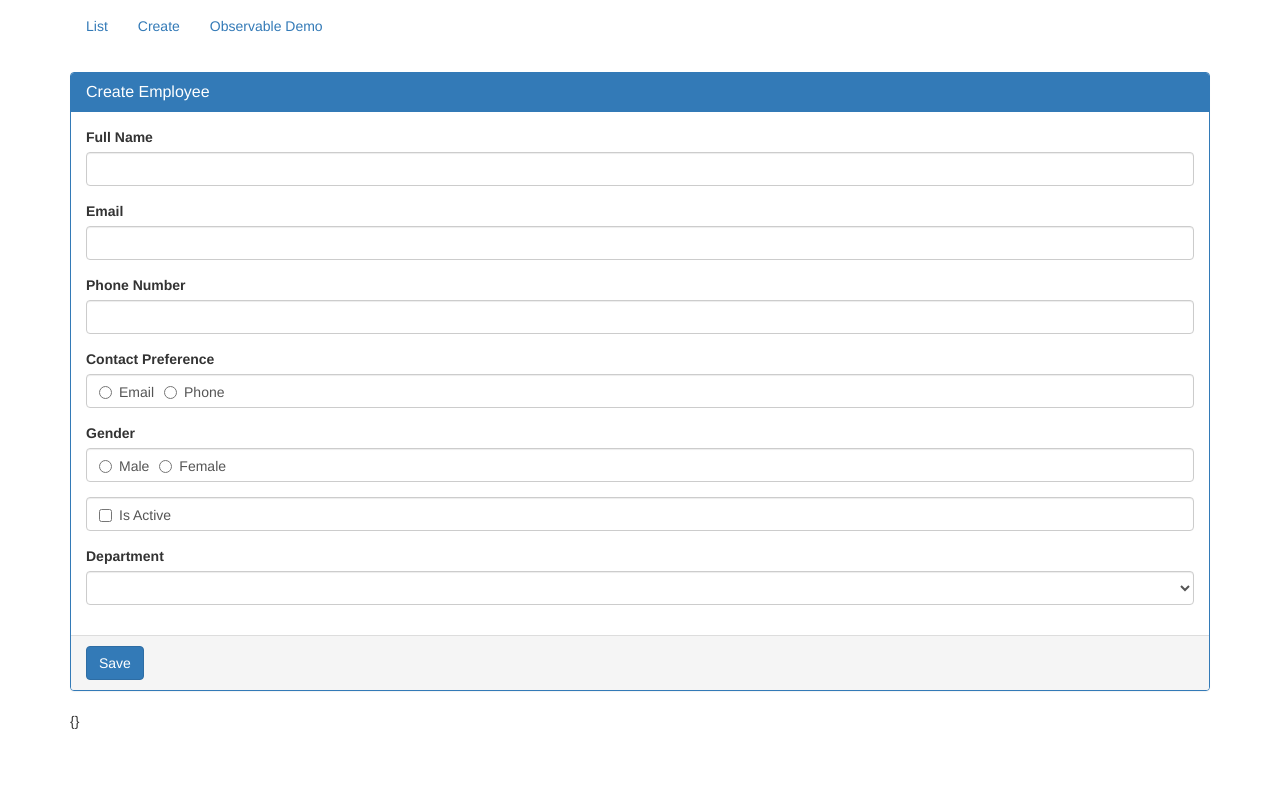
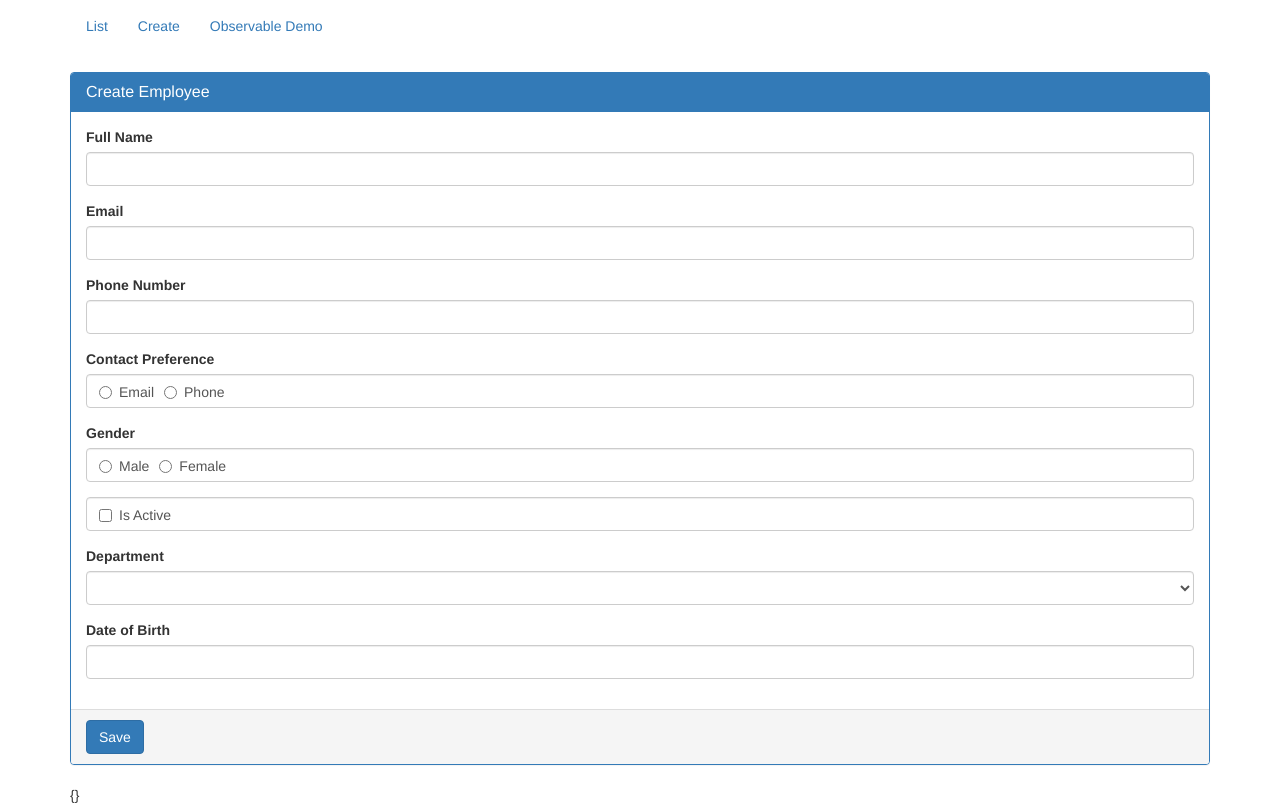
Before and after one commit to shimulseu042/Angular5CRUD, an Angular app: page /create in a window 1280 px wide. Built offline with nearby package versions, Linux system fonts and the light colour scheme.

Commit message:
after part 11

```diff
--- a/package.json
+++ b/package.json
@@ -24,6 +24,7 @@
     "bcrypt": "^3.0.0",
     "bootstrap": "^3.3.7",
     "core-js": "^2.4.1",
+    "ngx-bootstrap": "^2.0.5",
     "rxjs": "^5.5.6",
     "zone.js": "^0.8.19"
   },
--- a/src/app/app.module.ts
+++ b/src/app/app.module.ts
@@ -1,7 +1,8 @@
 import { BrowserModule } from '@angular/platform-browser';
 import { NgModule } from '@angular/core';
 import {RouterModule, Routes} from '@angular/router';
-import {FormsModule, ReactiveFormsModule} from '@angular/forms'
+import {FormsModule, ReactiveFormsModule} from '@angular/forms';
+import {BsDatepickerModule} from 'ngx-bootstrap/datepicker';
 
 import { AppComponent } from './app.component';
 import { ListofemployeesComponent } from './employees/listofemployees.component';
@@ -25,6 +26,7 @@ const appRoutes: Routes = [
   imports: [
     BrowserModule,
     FormsModule,
+    BsDatepickerModule.forRoot(),
     RouterModule.forRoot(appRoutes),
     ReactiveFormsModule
   ],
--- a/src/app/employees/create-employee.component.html
+++ b/src/app/employees/create-employee.component.html
@@ -51,13 +51,16 @@
           </div>
         </div>
         <div class="form-group">
-
             <label for="department">
                 Department
             </label>
             <select id="department" name="department" [(ngModel)] = "department" class="form-control">
               <option *ngFor = "let dept of departments" [value]="dept.id">{{dept.name}}</option>
             </select>
+        </div>
+        <div class="form-group">
+          <label for="dateOfBirth">Date of Birth</label>
+          <input type="text" name="dateOfBirth" [(ngModel)]="dateOfBirth" id="dateOfBirth" class="form-control" bsDaterangepicker>
         </div>
       </div>
       <div class="panel-footer">
--- a/src/app/employees/create-employee.component.ts
+++ b/src/app/employees/create-employee.component.ts
@@ -1,11 +1,17 @@
-import { Component, OnInit } from '@angular/core';
+import { Component, OnInit, NgModule } from '@angular/core';
 import { NgForm } from '@angular/forms';
 import {Department} from '../models/department.model';
-
+import {BsDatepickerModule} from 'ngx-bootstrap/datepicker';
 @Component({
   selector: 'app-create-employee',
   templateUrl: './create-employee.component.html',
   styleUrls: ['./create-employee.component.css']
+})
+@NgModule({
+  imports :
+  [
+    BsDatepickerModule.forRoot()
+  ]
 })
 export class CreateEmployeeComponent implements OnInit {
   departments: Department[] = [
--- a/src/index.html
+++ b/src/index.html
@@ -7,6 +7,7 @@
 
   <meta name="viewport" content="width=device-width, initial-scale=1">
   <link rel="icon" type="image/x-icon" href="favicon.ico">
+  <!-- <link rel="stylesheet" href="https://unpkg.com/ngx-bootstrap/datepicker/bs-datepicker.css"> -->
 </head>
 <body>
   <app-root></app-root>
```
Also changed, not shown: .angular-cli.json, 1 other file (tests, documents, lock files or other folders).
